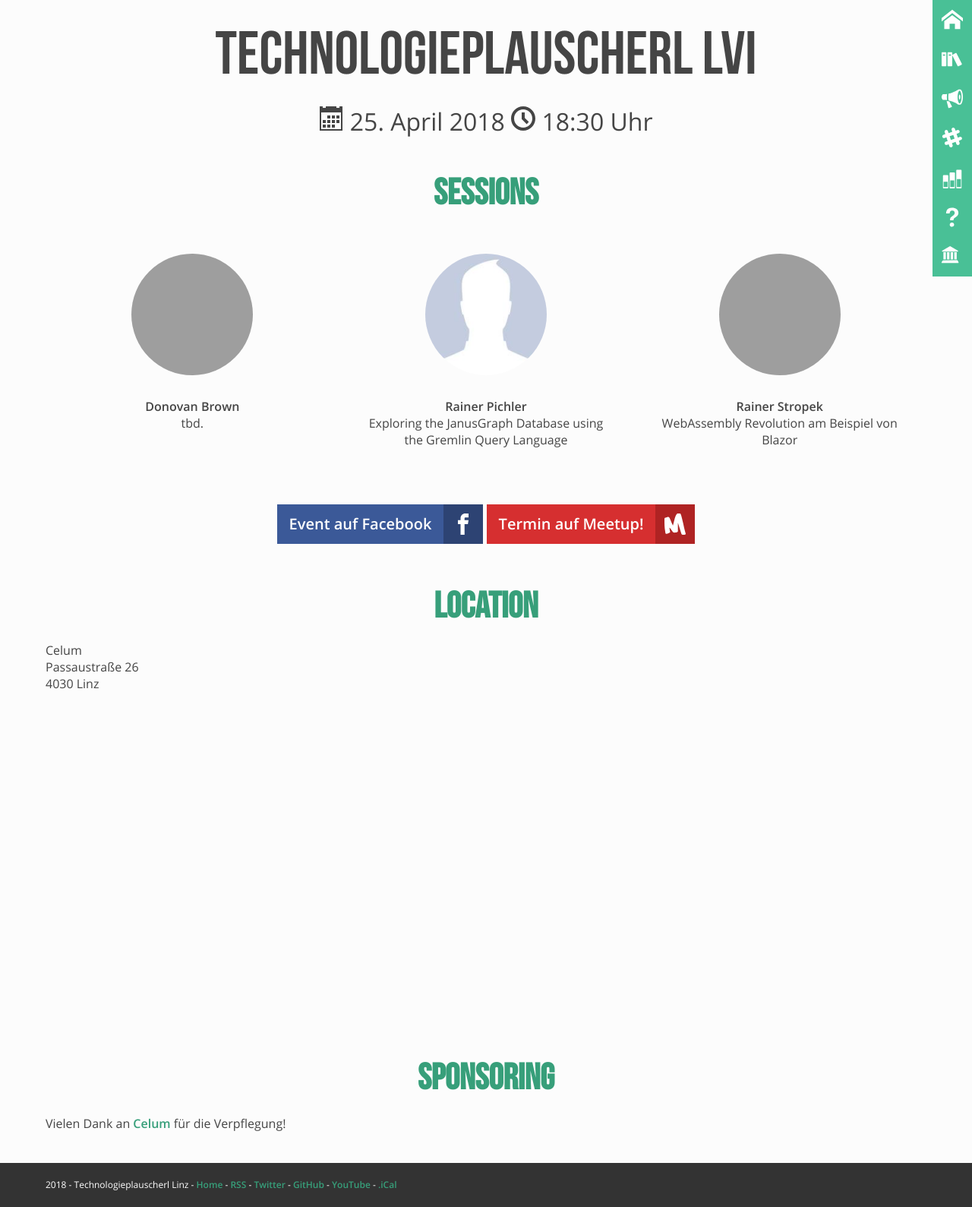
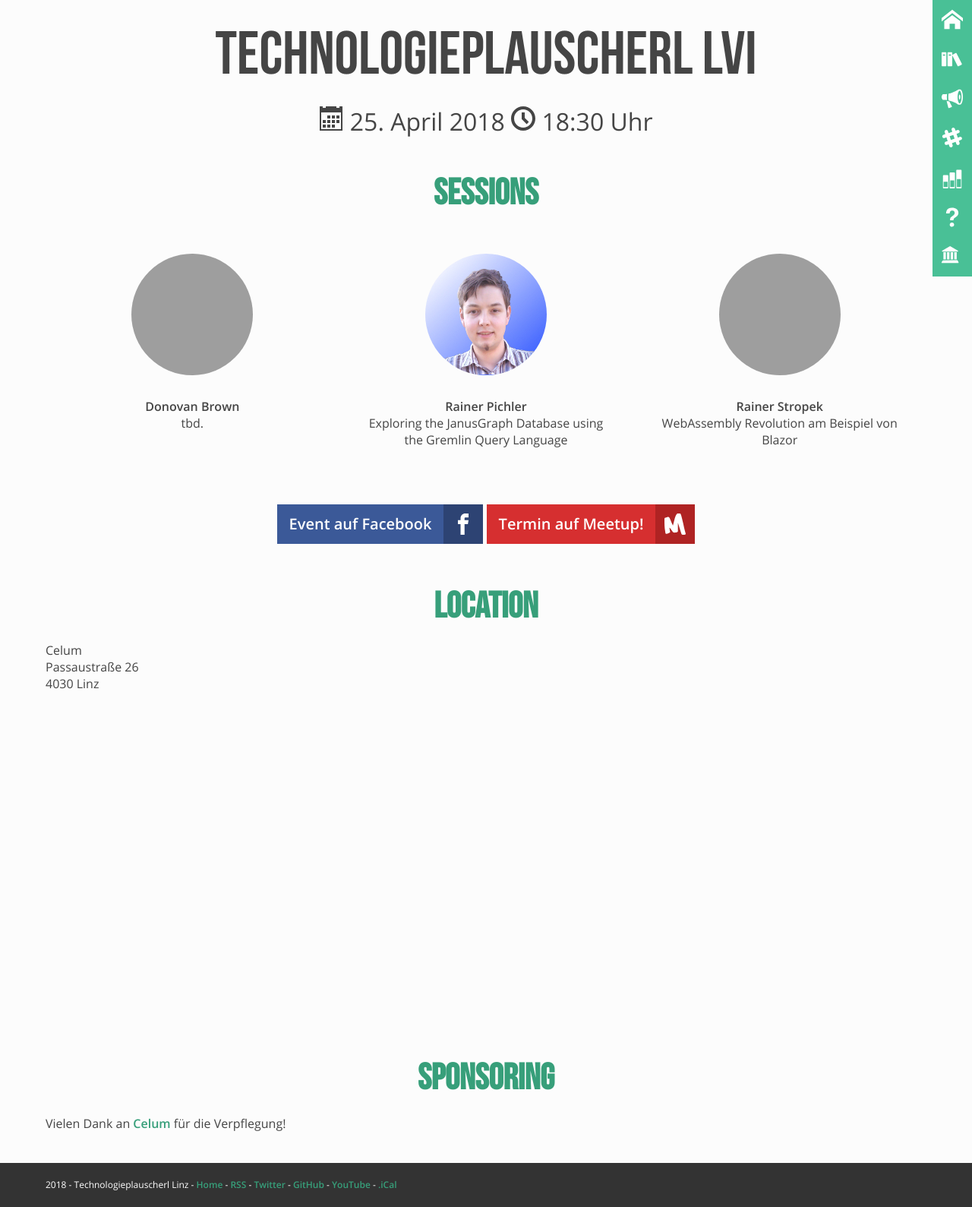
Before and after one commit to mericanAncer127/plauscherl, a Jekyll site: the page built from _plauscherl/56.html, in a window 1280 px wide. Shown: the whole page at 76% size. Built offline with Jekyll 4.4.1, drawn with Linux system fonts in a browser that asks for light colours; grey boxes are pictures that could not be loaded.

Commit message:
Update image of Rainer Pichler

```diff
--- a/_plauscherl/56.html
+++ b/_plauscherl/56.html
@@ -30,7 +30,7 @@ speakers:
 -
   name: "Rainer Pichler"
   talk: "Exploring the JanusGraph Database using the Gremlin Query Language"
-  img: "/img/speaker_male_no_img.jpg"
+  img: "/img/speaker-avatars/rainer-pichler.jpg"
 -
   name: "Rainer Stropek"
   talk: "WebAssembly Revolution am Beispiel von Blazor"
```
Also changed, not shown: img/speaker-avatars/rainer-pichler.jpg (added).
